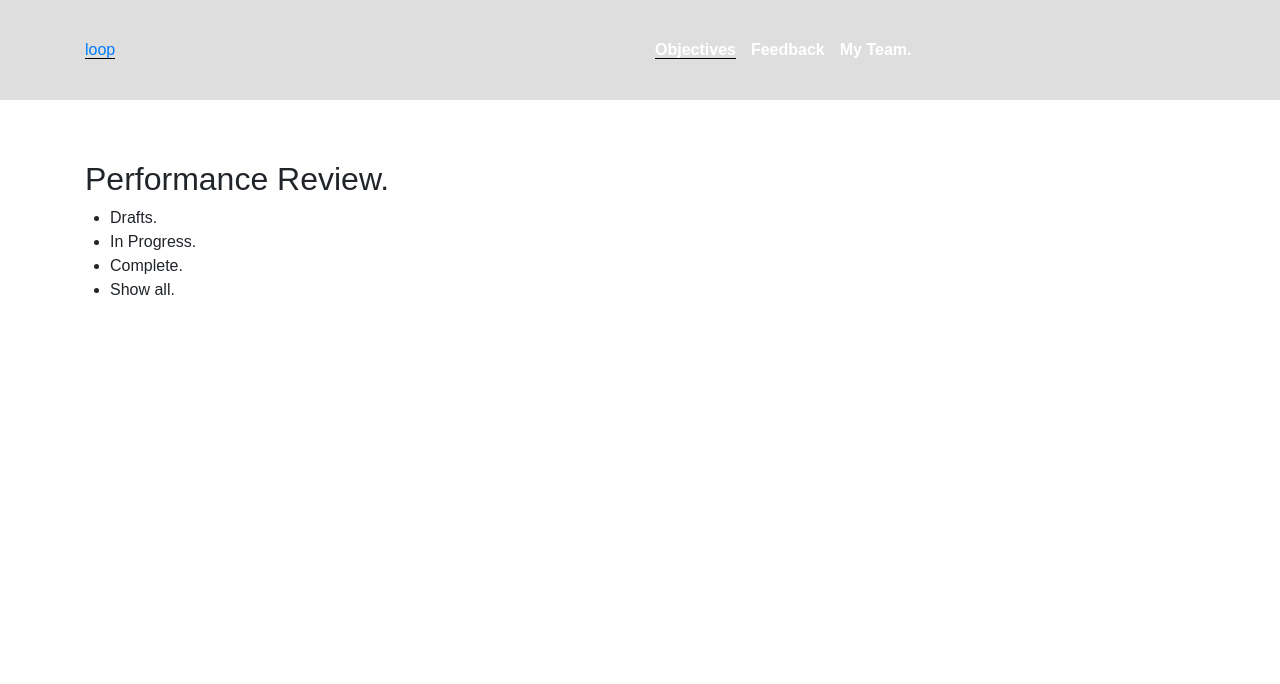
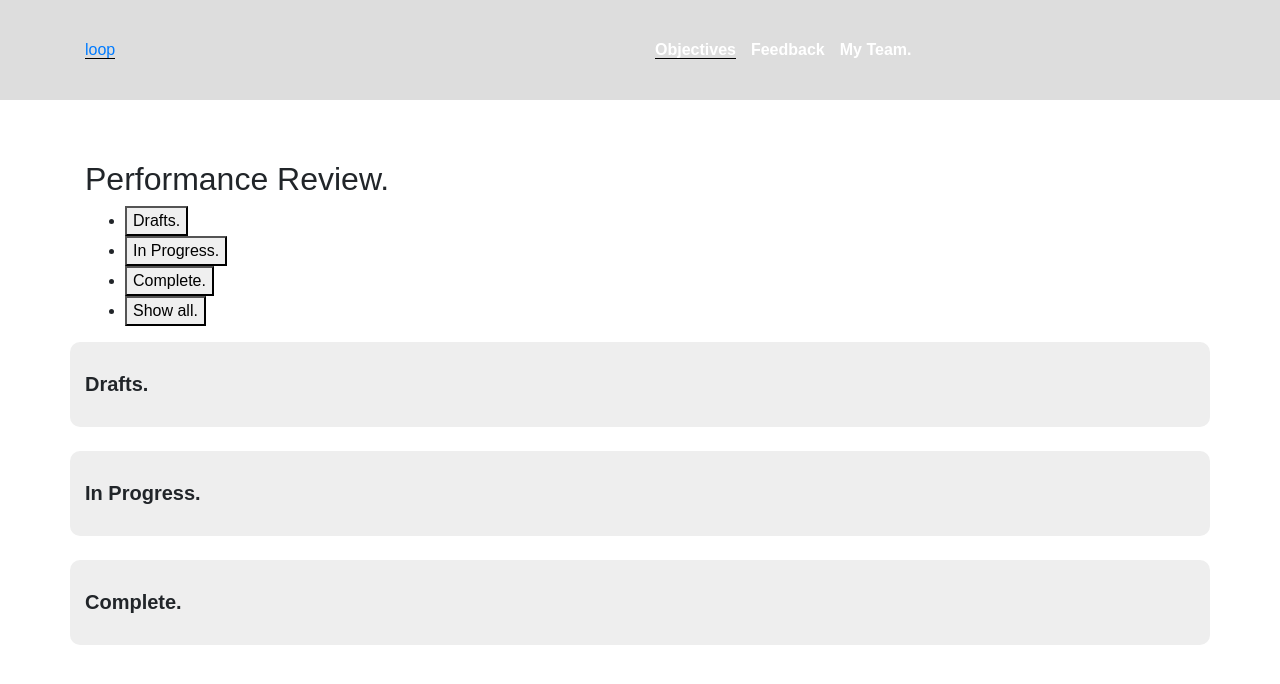
Before and after one commit to 22North/loop, a React (Create React App) app: page /objectives in a window 1280 px wide. Shown: the top 684 px of the page. Built offline with nearby package versions, Linux system fonts and the light colour scheme.

Commit message:
set up the basic comps for the objectives page + basic styling

```diff
--- a/src/components/Header/style.css
+++ b/src/components/Header/style.css
@@ -1,6 +1,6 @@
 .header {
     height: 100px;
-    background-color: #dbdbdbe7;
+    background-color: #dddddd;
     display: flex;
   align-items: center;
 
--- /dev/null
+++ b/src/components/ObjectiveCards/index.js
@@ -0,0 +1,27 @@
+
+import React from 'react'
+import ObjectiveCardsFilter from '../ObjectiveCardsFilter'
+import { ObjectiveCardsByDraft, ObjectiveCardsByInProgress, ObjectiveCardsByComplete } from '../ObjectiveCardsByType'
+
+class ObjectiveCards extends React.Component {
+
+    constructor(props) {
+        super(props);
+        this.state = {
+            objectiveType: 'all'
+        };
+    }
+
+    render() {
+        return (
+            <div>
+                <ObjectiveCardsFilter />
+                <ObjectiveCardsByDraft />
+                <ObjectiveCardsByInProgress />
+                <ObjectiveCardsByComplete />
+            </div>
+        )
+    }
+}
+
+export default ObjectiveCards
--- /dev/null
+++ b/src/components/ObjectiveCardsByType/index.js
@@ -0,0 +1,51 @@
+import React from 'react'
+
+import './style.css'
+
+const ObjectiveCardsByDraft = (props) =>
+    <div className={"objective-cards-by-type objective-cards-by-type--draft mb-4"}>
+        <div className="container">
+            <div className="row">
+                <div className="col-sm-12">
+                    <h3 className="objective-cards-by-type__title">Drafts.</h3>
+                </div>
+            </div>
+            <div class="row">
+                <div className="col-sm-4"></div>
+            </div>
+        </div>
+    </div>
+
+const ObjectiveCardsByInProgress = (props) =>
+    <div className={"objective-cards-by-type objective-cards-by-type--inProgress mb-4"}>
+        <div className="container">
+            <div className="row">
+                <div className="col-sm-12">
+                    <h3 className="objective-cards-by-type__title">In Progress.</h3>
+                </div>
+            </div>
+            <div class="row">
+                <div className="col-sm-4"></div>
+            </div>
+        </div>
+    </div>
+
+const ObjectiveCardsByComplete = (props) =>
+    <div className={"objective-cards-by-type objective-cards-by-type--complete"}>
+        <div className="container">
+            <div className="row">
+                <div className="col-sm-12">
+                    <h3 className="objective-cards-by-type__title">Complete.</h3>
+                </div>
+            </div>
+            <div class="row">
+                <div className="col-sm-4"></div>
+            </div>
+        </div>
+    </div>
+
+export {
+    ObjectiveCardsByDraft,
+    ObjectiveCardsByInProgress,
+    ObjectiveCardsByComplete,
+}
--- /dev/null
+++ b/src/components/ObjectiveCardsByType/style.css
@@ -0,0 +1,11 @@
+.objective-cards-by-type > .container {
+    background-color: #eee;
+    border-radius: 10px;
+    padding: 30px 15px;
+}
+
+.objective-cards-by-type__title {
+    margin: 0;
+    font-size: 20px;
+    font-weight: bold;
+}
--- /dev/null
+++ b/src/components/ObjectiveCardsFilter/index.js
@@ -0,0 +1,17 @@
+import React from 'react'
+
+const ObjectiveCardsFilter = (props) =>
+    <div class="container">
+        <div class="row">
+            <div class="col-sm-12">
+                <ul>
+                    <li><button>{"Drafts."}</button></li>
+                    <li><button>{"In Progress."}</button></li>
+                    <li><button>{"Complete."}</button></li>
+                    <li><button>{"Show all."}</button></li>
+                </ul>
+            </div>
+        </div>
+    </div>
+
+export default ObjectiveCardsFilter
--- a/src/components/ObjectivesNav/index.js
+++ /dev/null
@@ -1,13 +0,0 @@
-import React from 'react'
-
-const ObjectivesNav = (props) =>
-    <div>
-        <ul>
-            <li>{"Drafts."}</li>
-            <li>{"In Progress."}</li>
-            <li>{"Complete."}</li>
-            <li>{"Show all."}</li>
-        </ul>
-    </div>
-
-export default ObjectivesNav
--- a/src/components/index.js
+++ b/src/components/index.js
@@ -1,9 +1,9 @@
 import Card from "./Card"
 import Header from "./Header"
-import ObjectivesNav from "./ObjectivesNav"
+import ObjectiveCards from "./ObjectiveCards"
 
 export {
     Card,
     Header,
-    ObjectivesNav
+    ObjectiveCards,
 }
--- a/src/containers/Objectives/index.js
+++ b/src/containers/Objectives/index.js
@@ -1,5 +1,5 @@
 import React from 'react'
-import { ObjectivesNav } from '../../components'
+import { ObjectiveCards } from '../../components'
 
 const Objectives = () =>
     <div className="main-container main-container--objectives">
@@ -9,10 +9,8 @@ const Objectives = () =>
                     <h2>{"Performance Review."}</h2>
                 </div>
             </div>
-            <div class="row">
-                <ObjectivesNav />
-            </div>
         </div>
+        <ObjectiveCards />
     </div>
 
 export default Objectives
```
